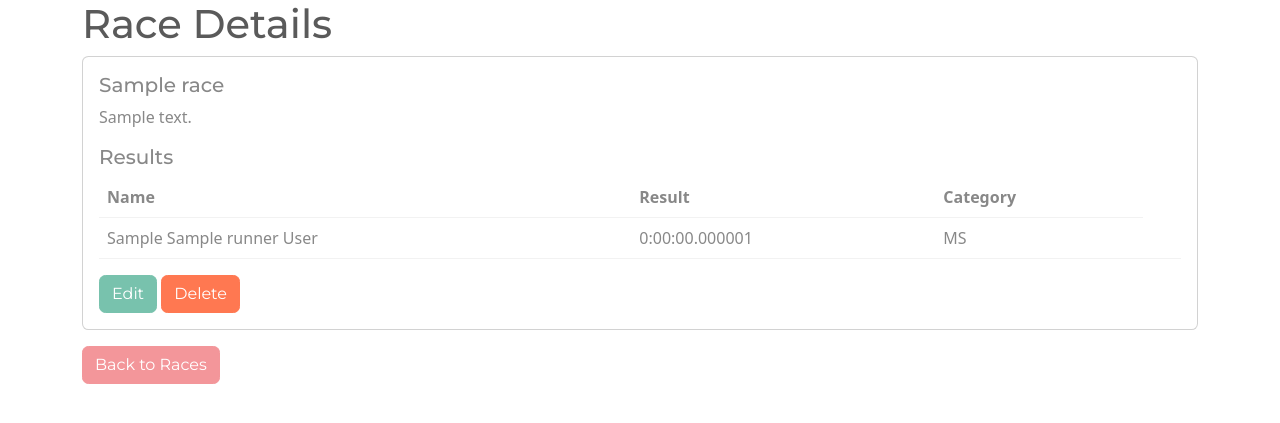
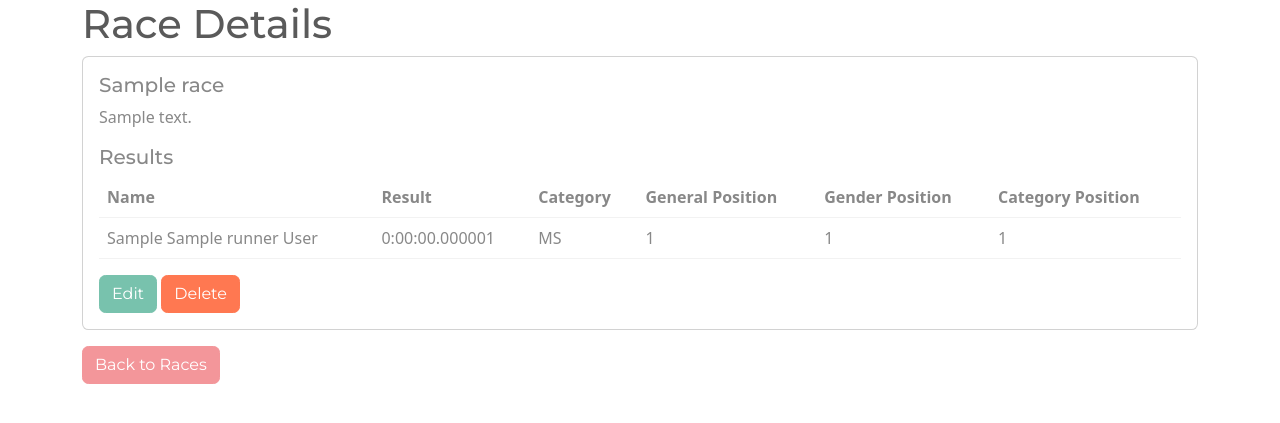
Before and after one commit to lukasz-pudlo/southbyfive, a Django app: page /races/race/1/ in a window 1280 px wide. Shown: the top 423 px of the page. Run offline with Django 4.2, Linux system fonts and the light colour scheme; tables that the repository leaves empty hold one stand-in row (values such as "Sample post"); some libraries are stand-ins or nearby versions.

Commit message:
Display positions in race detail view

```diff
--- a/sx5_project/sx5_project/templates/races/race_detail.html
+++ b/sx5_project/sx5_project/templates/races/race_detail.html
@@ -15,6 +15,9 @@
                   <th scope="col">Name</th>
                   <th scope="col">Result</th>
                   <th scope="col">Category</th>
+                  <th scope="col">General Position</th>
+                  <th scope="col">Gender Position</th>
+                  <th scope="col">Category Position</th>
               </tr>
           </thead>
           <tbody>
@@ -23,7 +26,9 @@
                   <td>{{ result.runner }}</td>
                   <td>{{ result.time }}</td>
                   <td>{{ result.runner.category }}</td>
-                  <td>{{ result.runner.position }}</td>
+                  <td>{{ result.general_position }}</td>
+                  <td>{{ result.gender_position }}</td>
+                  <td>{{ result.category_position }}</td>
               </tr>
           {% endfor %}
           </tbody>
```
